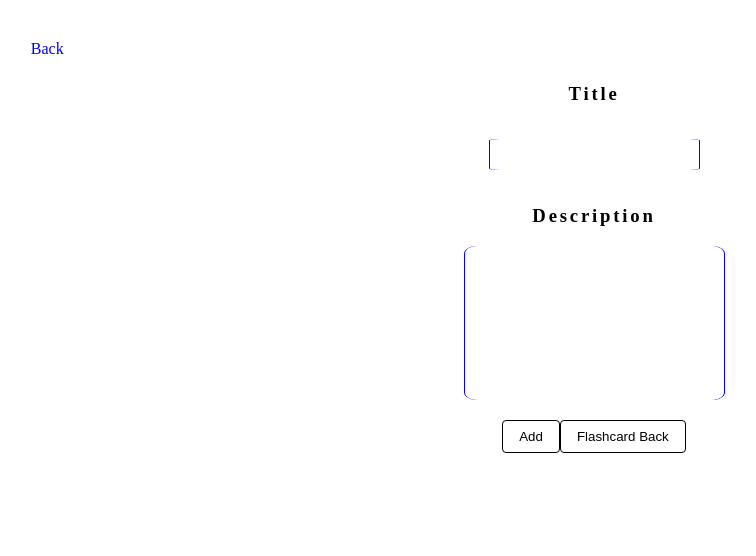
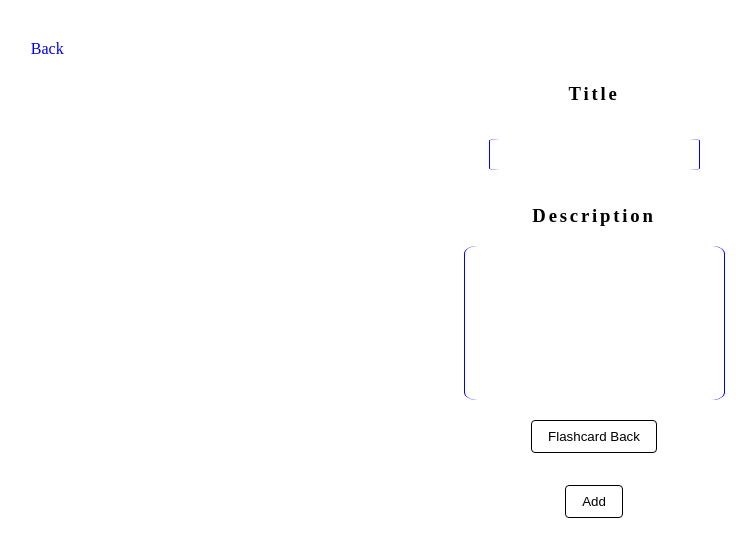
Before and after one commit to niki4etoo/FlashCards, a React (Vite) app: page /lists in a window 1280 px wide. Shown: the top 556 px of the page, without its empty margins (46-802 px from the left). Built offline with nearby package versions, Linux system fonts and the light colour scheme.

Commit message:
removed login/registration component, changed styling of the adder

```diff
--- a/src/App.tsx
+++ b/src/App.tsx
@@ -11,8 +11,6 @@ function App() {
       <div className='container'>
         <nav>
           <Link to="/lists">Lists</Link>
-          <Link to="/registration">Registration</Link>
-          <Link to="/login">Login</Link>
           <Link to="/about">About</Link>
         </nav>
         <div className='container'>
--- a/src/components/Lists.tsx
+++ b/src/components/Lists.tsx
@@ -3,9 +3,12 @@ import { Back } from './Navigation'
 
 const Lists = () => {
 
+
+
     const addList = (e: any) => {
         e.preventDefault();
-        // Adding list ( to do )
+
+
     }
 
     const [isBack, setIsBack] = useState(true);
@@ -25,20 +28,23 @@ const Lists = () => {
 }
 
 const Adder = (props: any) => {
+
     return (
         <div className='container'>
-            <form>
+            <form id="listForm">
                 <div>
                     <h3>Title</h3>
                     <input type='text' name='title' />
                 </div>
                 <div>
                     <h3>Description</h3>
-                    <textarea name="desc" id="desc" cols={30} rows={10}></textarea>
+                    <textarea  name="desc" id="desc" cols={30} rows={10}></textarea>
+                </div>
+                <div className='buttons'>
+                    <input type='button' value={props.isBack ? "Flashcard Back" : "Flashcard Front"} onClick={props.switchFrontBack} />
                 </div>
                 <div className='buttons'>
                     <input type='submit' value={"Add"} onClick={(e) => props.addList(e)} />
-                    <input type='button' value={props.isBack ? "Flashcard Back" : "Flashcard Front"} onClick={props.switchFrontBack} />
                 </div>
             </form>
         </div>
--- a/src/components/Login.tsx
+++ /dev/null
@@ -1,11 +0,0 @@
-import { Back } from './Navigation'
-
-const Login = () => {
-    return (
-        <>
-        <Back />
-        </>
-    )
-}
-
-export default Login;
--- a/src/components/Registration.tsx
+++ /dev/null
@@ -1,11 +0,0 @@
-import { Back } from './Navigation'
-
-const Registration = () => {
-    return (
-        <>
-        <Back />
-        </>
-    )
-}
-
-export default Registration;
```
Also changed, not shown: src/main.tsx (+0 -10 lines).
